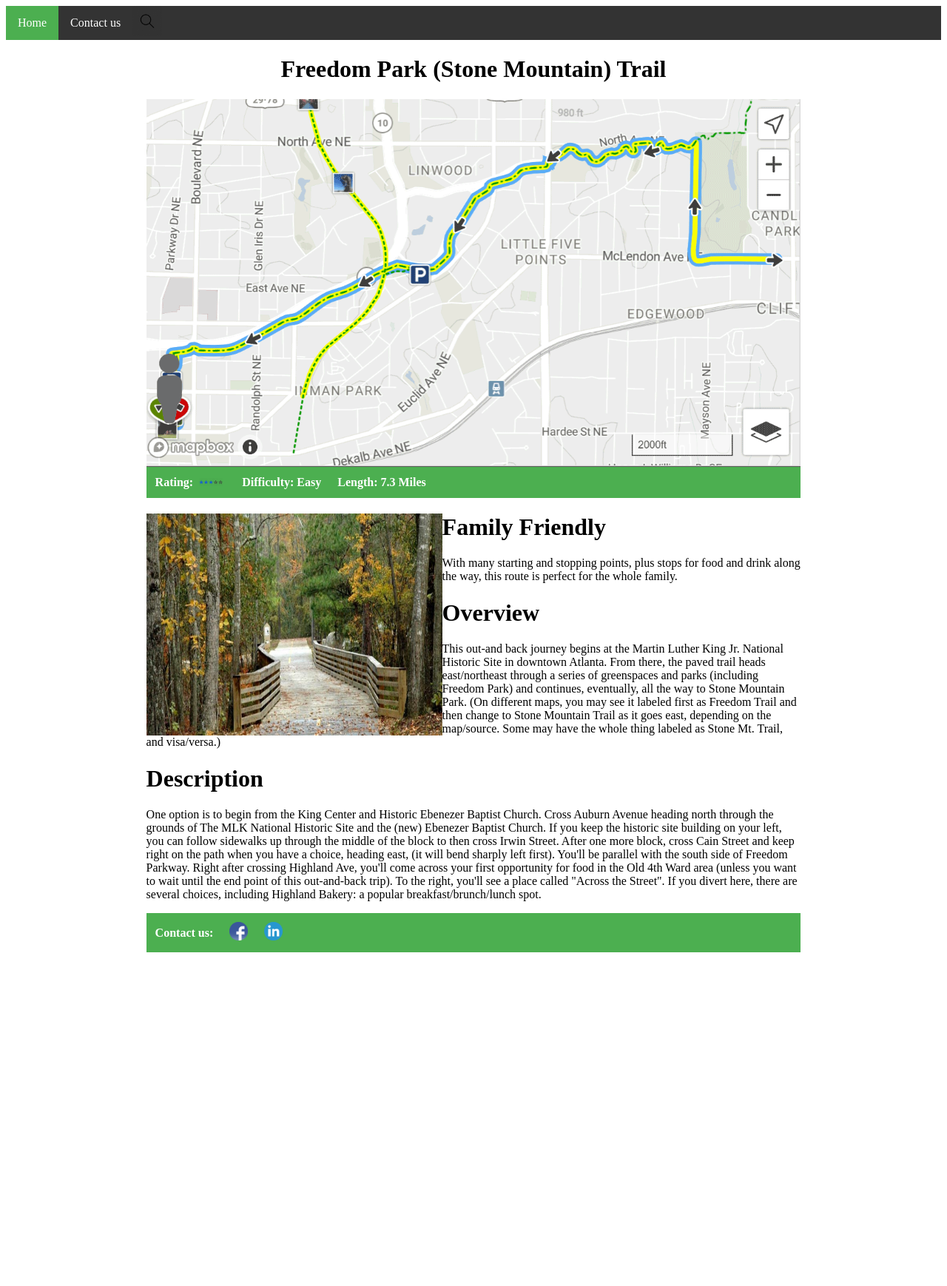
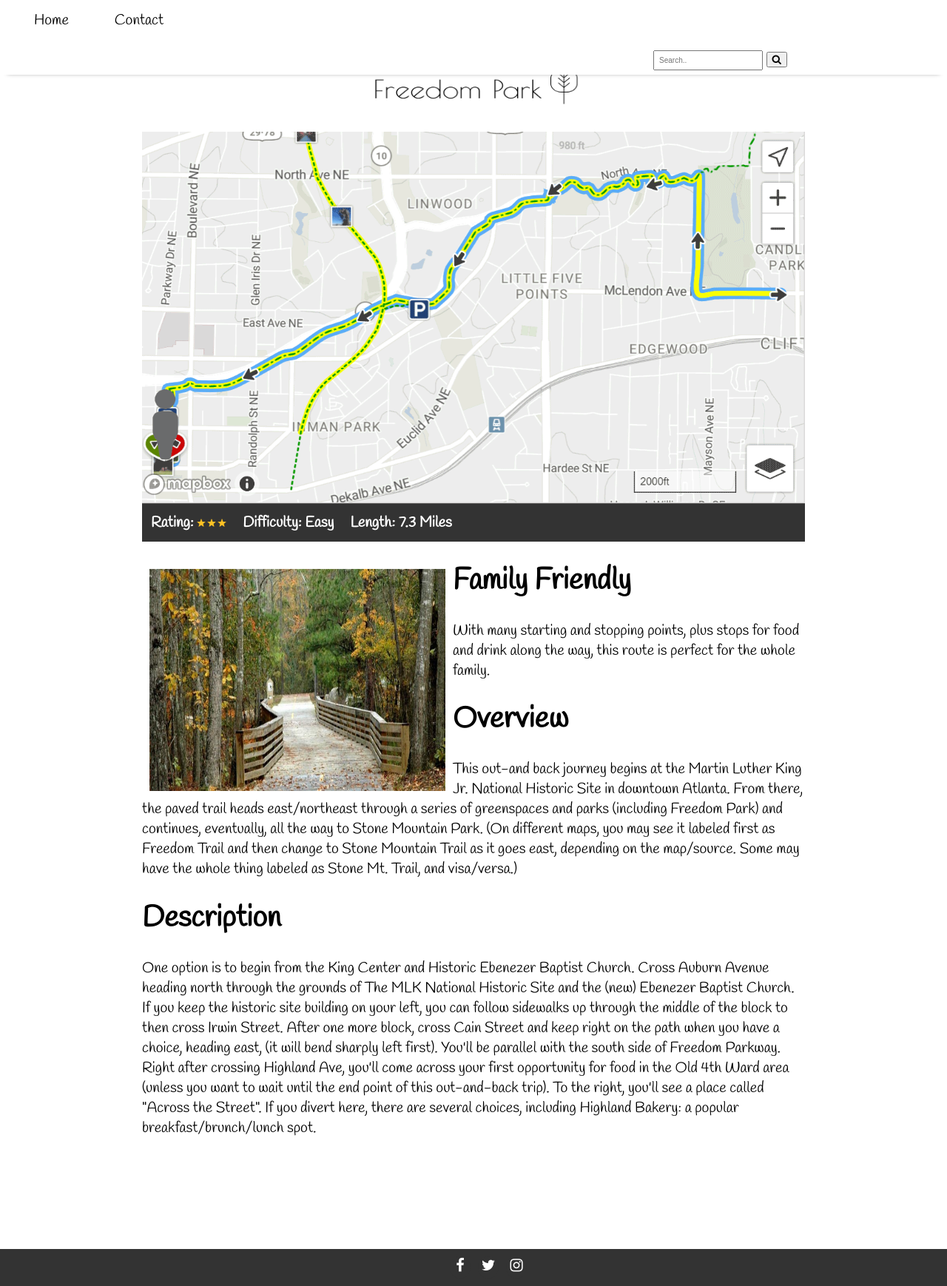
Before and after one commit to zwstcoy/web-porgram-project, a plain HTML site: page WebContent/html_file/map2.html in a window 1280 px wide. Shown: the whole page at 74% size. Before the commit the page ends 1295 px from the top, so only its background shows below. Drawn offline with Linux system fonts and the light colour scheme.

Commit message:
Add files via upload

```diff
--- a/WebContent/css_file/Project1Style.css
+++ b/WebContent/css_file/Project1Style.css
@@ -1,33 +1,71 @@
+html, body {
+    height: 114%;
+    width: 100%;
+    margin: 0;
+    font-family: 'Handlee', sans-serif;
+    font-size: 20px;
+}
+
+body {
+    position: relative;
+}
+
 img{
 	width:40px;
 }
-.menu ul {
+
+.navbar ul {
+    position: fixed;
+    width: 100%;
+    background-color: white;
     list-style-type: none;
     margin: 0;
     padding: 0;
     overflow: hidden;
-    background-color: #333;
+    -webkit-box-shadow: 0 8px 6px -10px gray;
+    -moz-box-shadow: 0 8px 6px -10px gray;
+         box-shadow: 0 8px 6px -10px gray;
 }
 
-.menu li {
+.navbar {
+    z-index: 10;
+    position: relative;
+    height: 30px;
+}
+.navbar li {
     float: left;
+    margin-left: 30px;
 }
-.menu li a {
+
+.navbar li a {
     display: block;
-    color: white;
+    color: black;
     text-align: center;
     padding: 14px 16px;
     text-decoration: none;
 }
-.menu li a:hover:not(.active) {
-    background-color: #111;
-}
-.active {
-    background-color: #4CAF50;
+
+.navbar li a:hover {
+    color: yellowgreen;
+    transition: .5s ease;
 }
 
+.searchbar {
+    text-align: right;
+    width: 80%;
+    margin-top: 5px;
+    padding: 6px 10px;
+}
+
+.searchbar input[type=text]{
+    padding: 6px;
+    font-size: 10px;
+}
+
+
 .map_container{
-	text-align:center;
+    text-align:center;
+    padding-top: 20px;
 }
 
 .blmap{
@@ -38,7 +76,7 @@ img{
 }
 table{
 	width:70%;
-	background:#4CAF50;
+	background:#333333;
 	color:white;
 	display: block;
     margin-left: auto;
@@ -49,10 +87,6 @@ th{
 	padding:10px;
 }
 
-.infor_conatiner{
-	float:right;
-	padding:10px;
-}
 .image_container{
 	margin-left: auto;
     margin-right: auto;
@@ -64,7 +98,8 @@ th{
 	height:300px;
 	overflow:hidden;
 	position:relative;
-	float:left;
+    float:left;
+    padding: 10px;
 }
 
 .image_silder img{
@@ -83,12 +118,45 @@ th{
 .image_silder img:nth-child(2){animation-delay:10s;}
 .image_silder img:nth-child(1){animation-delay:15s;}
 
-.footer_container {
+.footer {
+    background: #333333;
+    margin-top: 150px;
+    width: 100%;
+    height: 50px;
+    bottom: 0;
+    text-align: center;
+ }
+
+ #icon-list {
+    margin: 0 auto;
+    display: inline-flex;
+}
+
+#icon-list li {
+    margin-top: 10px;
+    list-style: none;
+}
+
+#icon-list li a {
+    display: inline-block;
+    width: 28px;
+    height: 30px;
+    background: #333333;
+    font-size: 20px;
+    border-radius: 50%;
+    margin: 0px 5px;
     color: white;
-    text-align: center;
-    background:#4CAF50;
+    transition: .5s ease-in;
 }
-.footer_container img{
-	width:25px;
-	height:25px;
+
+.beltlinelogo {
+    width: 400px;
+    height: 100px;
+    padding: 20px;
 }
+
+.freedomlogo {
+    width:300px;
+    height: 80px;
+    padding: 20px;
+}
--- /dev/null
+++ b/WebContent/css_file/style.css
@@ -0,0 +1,196 @@
+html, body {
+    height: 100%;
+    width: 100%;
+    margin: 0;
+    font-family: 'Handlee', sans-serif;
+    font-size: 20px;
+}
+
+body {
+    position: relative;
+}
+
+.navbar ul {
+    position: fixed;
+    width: 100%;
+    background-color: white;
+    list-style-type: none;
+    margin: 0;
+    padding: 0;
+    overflow: hidden;
+    -webkit-box-shadow: 0 8px 6px -10px gray;
+    -moz-box-shadow: 0 8px 6px -10px gray;
+         box-shadow: 0 8px 6px -10px gray;
+}
+
+.navbar {
+    z-index: 10;
+    position: relative;
+    height: 30px;
+}
+.navbar li {
+    float: left;
+    margin-left: 30px;
+}
+
+.navbar li a {
+    display: block;
+    color: black;
+    text-align: center;
+    padding: 14px 16px;
+    text-decoration: none;
+}
+
+.navbar li a:hover {
+    color: yellowgreen;
+    transition: .5s ease;
+}
+
+.searchbar {
+    text-align: right;
+    width: 80%;
+    margin-top: 5px;
+    padding: 6px 10px;
+}
+
+.searchbar input[type=text]{
+    padding: 6px;
+    font-size: 10px;
+}
+
+.logoheader {
+    z-index: 1;
+    position: relative;
+    clear: both;
+    width: 100%;
+    height: 110px;
+    background-color: white;
+    -webkit-box-shadow: 0 8px 6px -9px black;
+    -moz-box-shadow: 0 8px 6px -9px black;
+    box-shadow: 0 8px 6px -9px black;
+}
+
+.logo {
+    background-image: url("../image/logo.jpg");
+    width: 300px;
+    height: 100px;
+    background-size: cover;
+    margin: 20px auto;
+}
+
+.background {
+    position: relative;
+    width: 100%;
+    height: 600px;
+}
+
+.background img {
+    width: 100%;
+    max-height: 100%;
+}
+
+.content {
+    width: 70%;
+    margin: 0 auto;
+    text-align: center;
+    color: #525254;
+}
+
+.dropdown {
+    margin: 0 auto;
+    width: 170px;
+    height: 180px;
+}
+
+.dropb {
+    width: 170px;
+    color: #525254;
+    padding: 16px;
+    font-size: 16px;
+    border: 1px solid #525254;
+    cursor: pointer;
+}
+
+.drop-content {
+    display: none;
+    background-color: #f9f9f9;
+    min-width: 160px;
+    box-shadow: 0px 8px 16px 0px rgba(0,0,0,0.2);
+    z-index: 1;
+}
+
+.drop-content a {
+    color: black;
+    padding: 12px 16px;
+    text-decoration: none;
+    display: block;
+}
+
+.drop-content a:hover {
+    background-color: #f1f1f1
+}
+
+.dropdown:hover .drop-content {
+    display: block;
+}
+
+.dropdown:hover .dropb {
+    background-color: #333333;
+    color: white;
+    transition: .8s ease;
+}
+
+.content h2 {
+    font-family: 'Handlee', cursive;
+}
+
+.image_silder {
+	width:100%;
+	height: 700px;
+	overflow:hidden;
+	position:relative;
+}
+
+.image_silder img{
+	width:100%;
+	position: absolute;
+	animation: image_silder 15s infinite;
+	opacity:0;
+	height: 700px;
+}
+
+@keyframes image_silder {25%{opacity:1;} 40%{opacity:0;}}
+.image_silder img:nth-child(4){animation-delay:0s;}
+.image_silder img:nth-child(3){animation-delay:5s;}
+.image_silder img:nth-child(2){animation-delay:10s;}
+
+.footer {
+    background: #333333;
+    margin-bottom: 0px;
+    width: 100%;
+    height: 50px;
+    bottom: 0;
+    text-align: center;
+ }
+
+ #icon-list {
+    margin: 0 auto;
+    display: inline-flex;
+}
+
+#icon-list li {
+    margin-top: 10px;
+    list-style: none;
+}
+
+#icon-list li a {
+    display: inline-block;
+    width: 28px;
+    height: 30px;
+    background: #333333;
+    font-size: 20px;
+    border-radius: 50%;
+    margin: 0px 5px;
+    color: white;
+    transition: .5s ease-in;
+}
--- a/WebContent/html_file/map2.html
+++ b/WebContent/html_file/map2.html
@@ -2,28 +2,37 @@
 <html lang="en">
 <head>
 <meta charset="utf-8">
-<title>GAHikes</title>
+<title>Georgia Hikes</title>
 <link rel="stylesheet" type="text/css" href="../css_file/Project1Style.css" title="style" />
+<link rel="stylesheet" href="https://cdnjs.cloudflare.com/ajax/libs/font-awesome/4.7.0/css/font-awesome.min.css">
+<link href="https://fonts.googleapis.com/css?family=Handlee" rel="stylesheet">
 </head>
 <body>
 <div class="main_body">
-	<div class="menu">
-		<ul>
-			<li><a class="active" href="">Home</a></li>
-			<li><a href="">Contact us</a></li>
-			<li><img src="../image/searchIcon.png" alt="Search Icon"/></li>
-		</ul>
-	</div>
+		<div class="navbar">
+				<ul>
+					<li><a class="active" href="../html_file/index.html">Home</a></li>
+					<li><a href="contact" href="#">Contact</a></li>
+					<li class="searchbar">
+						<div class="search-container">
+							<form action="/action_page.php">
+								<input type="text" placeholder="Search.." name="search">
+								<button type="submit"><i class="fa fa-search"></i></button>
+							</form>
+						</div>
+					</li>
+				</ul>
+			</div>
 
 	<div class="map_container">
-		<h1>Freedom Park (Stone Mountain) Trail</h1>
+		<img class="freedomlogo" src="../image/freedomlogo.jpg">
 		<img class="blmap" src="../image/smMap.gif" alt="map"/>
 	</div>
 
 	<div>
 	<table>
 		<tr>
-			<th>Rating: <img src="../image/start3.png" alt="star"/></th>
+			<th>Rating: <img src="../image/3stars.jpg" alt="star"/></th>
 			<th>Difficulty: Easy</th>
 			<th>Length: 7.3 Miles</th>
 		</tr>
@@ -66,13 +75,14 @@
 </div>
 
 
- <table class="footer_container">
-  		<tr>
-  			<th>Contact us: </th>
-  			<th><img src="../image/facebookIcon.png" alt="facebook icon"/></th>
-  			<th><img src="../image/linkedinIcon.png" alt="facebook icon"/></th>
-  		</tr>
-  </table>
+<div class="footer">
+        <ul id="icon-list">
+                <li><a href="#"><i class="fa fa-facebook"></i></a></li>
+                <li><a href="#"><i class="fa fa-twitter"></i></a></li>
+                <li><a href="#"><i class="fa fa-instagram"></i></a></li>
+        </ul>
+</div>
+
 
 </body>
 </html>
```
Also changed, not shown: WebContent/html_file/index.html (added, +61 -0 lines), WebContent/html_file/map1.html (+27 -17 lines), WebContent/image/3stars.jpg (added), WebContent/image/4stars.jpg (added), WebContent/image/beltline.jpg (added), WebContent/image/beltlinelogo.jpg (added), WebContent/image/cheshire.jpg (added), WebContent/image/freedomlogo.jpg (added), WebContent/image/logo.jpg (added), 1 other file.
